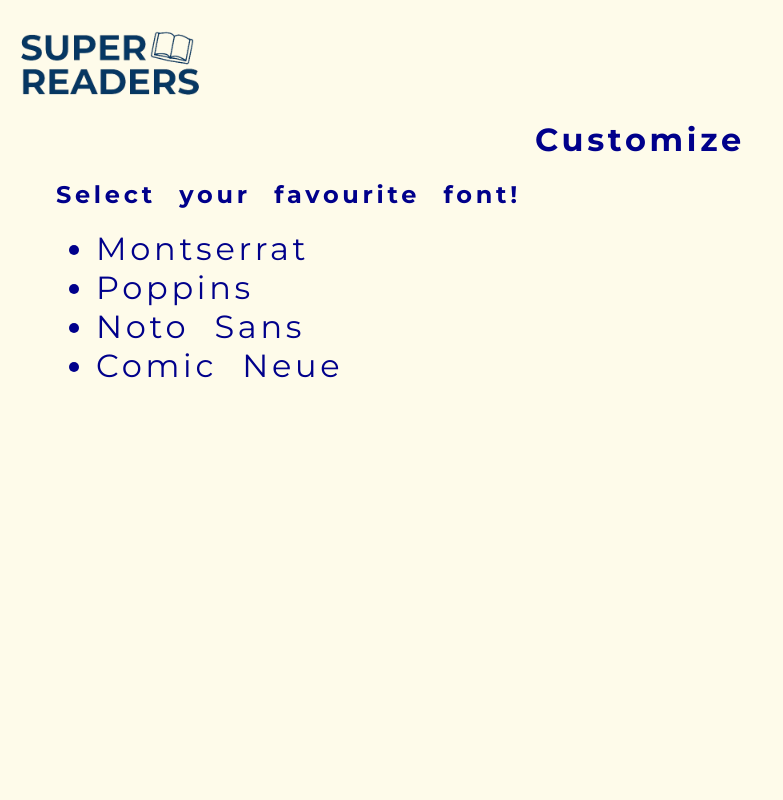
After one commit to linguini1/oec-2024, a Flask app: page /customize in a window 1280 px wide. The commit adds this page. Shown: the whole page, without its empty margins (0-783 px from the left). Run offline with Flask 3, Linux system fonts and the light colour scheme.

Commit message:
Added font selection options.

```diff
--- a/main.py
+++ b/main.py
@@ -25,6 +25,11 @@ def reading():
 @app.route("/spelling", methods=["GET"])
 def spelling():
     return render_template("spelling.html")
+
+
+@app.route("/customize", methods=["GET"])
+def customize():
+    return render_template("customize.html")
 
 
 @app.route("/reading/<story>", methods=["GET"])
--- /dev/null
+++ b/static/custom.css
@@ -0,0 +1,15 @@
+h1 {
+  width: 100%;
+  text-align: center;
+  margin-top: 1.5em;
+  justify-content: center;
+  align-items: center;
+}
+
+.font {
+  font-size: 2em;
+}
+
+.font:hover {
+  text-decoration: underline;
+}
--- a/static/global.css
+++ b/static/global.css
@@ -1,4 +1,7 @@
 @import url("https://fonts.googleapis.com/css2?family=Montserrat:ital,wght@0,300;0,400;0,500;0,600;0,700;0,800;0,900;1,400;1,600;1,700&display=swap");
+@import url("https://fonts.googleapis.com/css2?family=Poppins:wght@100;200;300;400;500;600;700;800;900&display=swap");
+@import url("https://fonts.googleapis.com/css2?family=Noto+Sans:ital,wght@0,100;0,300;0,400;0,500;0,600;0,700;0,800;0,900;1,100&family=Poppins:wght@100;200;300;400;500;600;700;800;900&display=swap");
+@import url("https://fonts.googleapis.com/css2?family=Comic+Neue:wght@300;400;700&family=Noto+Sans:ital,wght@0,100;0,300;0,400;0,500;0,600;0,700;0,800;0,900;1,100&family=Poppins:wght@100;200;300;400;500;600;700;800;900&display=swap");
 
 :root {
   --bg: #fefbea;
@@ -27,10 +30,10 @@ a {
   position: absolute;
   left: 10px;
   top: 10px;
-  margin-top: 2em;
+  margin-top: 1em;
 }
 
-#logo:hover{
+#logo:hover {
   animation: shake 0.5s;
 }
 
--- /dev/null
+++ b/templates/customize.html
@@ -0,0 +1,28 @@
+<html>
+<header>
+    <title>Super Readers</title>
+    <link rel="stylesheet" href="{{ url_for('static', filename='global.css') }}" />
+    <link rel="stylesheet" href="{{ url_for('static', filename='custom.css') }}" />
+    <script type="text/javascript">
+        function change_font(font_name) {
+            document.documentElement.style.setProperty("--font-family", font_name);
+        }
+    </script>
+</header>
+
+<a href="/"><img id="logo" src="{{ url_for('static', filename='assets/Super-readers-logo.png') }}" /></a>
+
+<body>
+    <h1>Customize</h1>
+    <main>
+        <h2>Select your favourite font!</h2>
+        <ul>
+            <li onclick="change_font('Montserrat')" class="font">Montserrat</li>
+            <li onclick="change_font('Poppins')" class="font">Poppins</li>
+            <li onclick="change_font('Noto Sans')" class="font">Noto Sans</li>
+            <li onclick="change_font('Comic Neue')" class="font">Comic Neue</li>
+        </ul>
+    </main>
+</body>
+
+</html>
```
